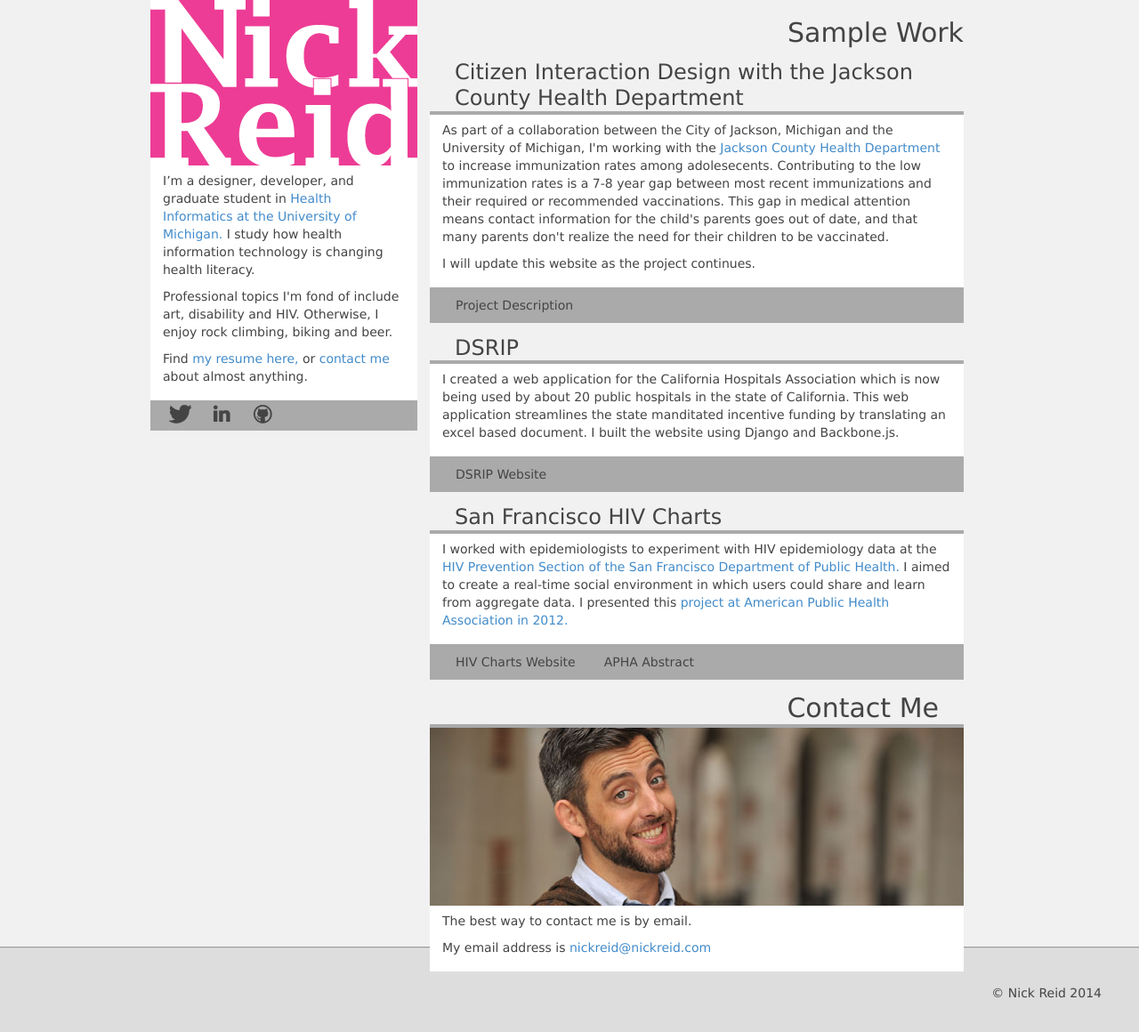
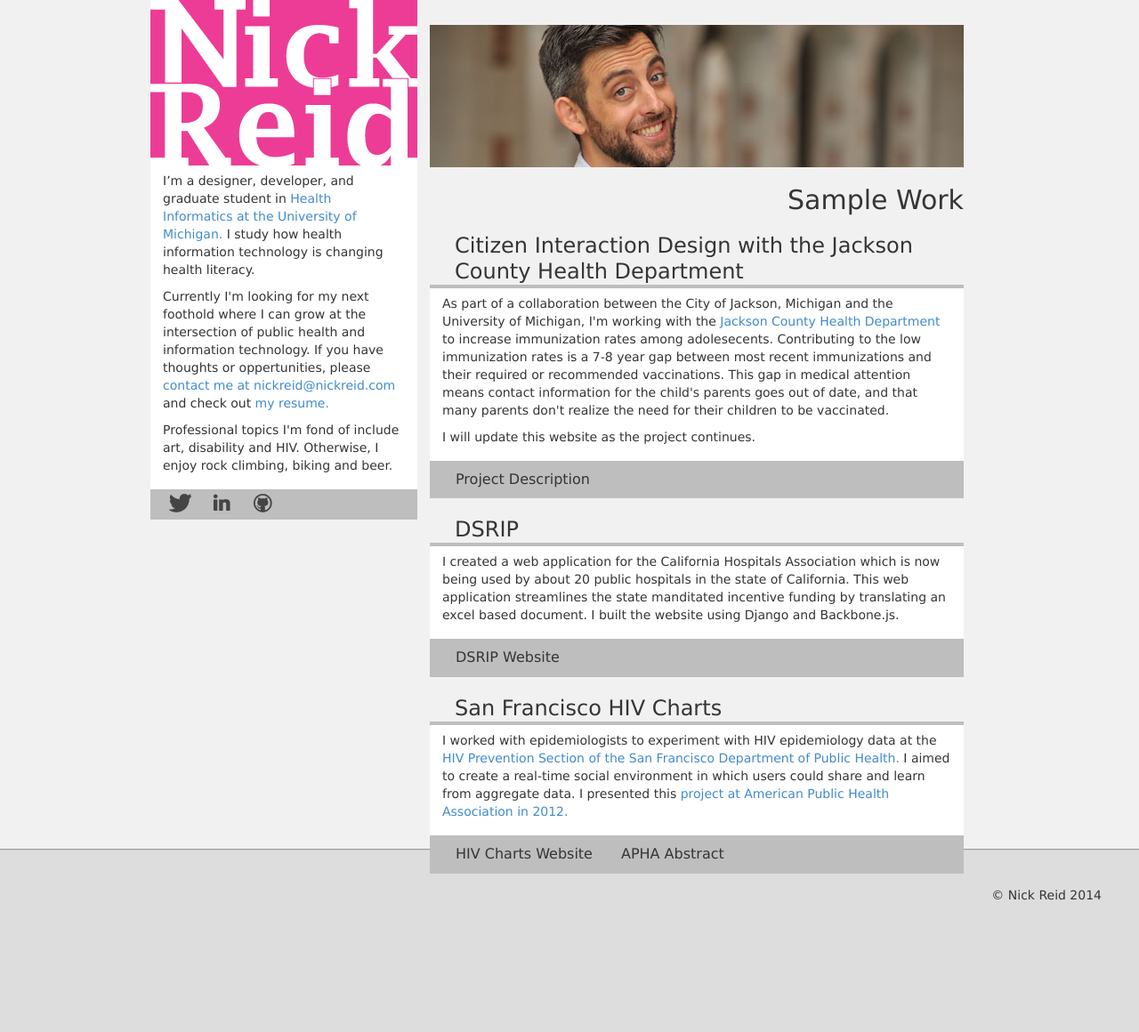
Before and after one commit to nickdotreid/nickreidcom, a website: page index.html in a window 1280 px wide. Shown: the whole page at 89% size. After the commit the page ends 1072 px from the top, so only its background shows below. Drawn offline with nearby package versions, Linux system fonts and the light colour scheme.

Commit message:
tweaked site

```diff
--- a/index.html
+++ b/index.html
@@ -23,8 +23,8 @@
                     <section class="content about">
                         <div class="content-inner inner">
                             <p>I’m a designer, developer, and graduate student in <a href="http://healthinformatics.umich.edu/">Health Informatics at the University of Michigan.</a> I study how health information technology is changing health literacy.</p>
+                            <p>Currently I'm looking for my next foothold where I can grow at the intersection of public health and information technology. If you have thoughts or oppertunities, please <a href="mailto:nickreid@nickreid.com">contact me at nickreid@nickreid.com</a> and check out <a href="nickreid-resume.pdf">my resume.</a></p>
                             <p>Professional topics I'm fond of include art, disability and HIV. Otherwise, I enjoy rock climbing, biking and beer.</p>
-                            <p>Find <a href="nickreid-resume.pdf">my resume here,</a> or <a href="#contact">contact me</a> about almost anything.</p>
                         </div>
                     </section>
                     <ul class="nav nav-pills nav-social">
@@ -34,6 +34,7 @@
                     </ul>
                 </header>
                 <div id="sample-work" class="column column-large">
+                    <div class="column-image image-nickreid"></div>
                     <h2>Sample Work</h2>
                     <div class="project section">
                         <h3 class="title"><a href="http://citizeninteraction.org/node/26">Citizen Interaction Design with the Jackson County Health Department</a></h3>
@@ -70,27 +71,6 @@
                             <li><a href="https://apha.confex.com/apha/140am/webprogram/Paper268910.html">APHA Abstract</a></li>
                         </ul>
                     </div>
-                    <!--
-                    <div id="about" class="section">
-                        <h2 class="title">About</h2>
-                        <div class="content">
-                            <div class="content-inner inner">
-                                <p>My background is in Film and art, which has slowly morphed over time to become focuses on health and health behavior design.</p>
-                                <p>At UC Berkeley, I studied Art, where I mostly made games. Towards the end of my time there I discovered public health when I met Linda Neuhauser. Prior to that I worked for Marc Davis at Yahoo! Research, studying the social uses of new media.</p>
-                            </div>
-                        </div>
-                    </div>
-                    -->
-                    <div id="contact" class="section">
-                        <h2 class="title">Contact Me</h2>
-                        <div class="section-image image-nickreid"></div>
-                        <div class="content">
-                            <div class="content-inner inner">
-                                <p>The best way to contact me is by email.</p>
-                                <p>My email address is <a href="mailto:nickreid@nickreid.com">nickreid@nickreid.com</a></p>
-                            </div>
-                        </div>
-                    </div>
                 </div>
             </div> <!-- /container -->
         </div>
--- a/less/base.less
+++ b/less/base.less
@@ -18,6 +18,7 @@ h2{
 }
 
 .nav{
+	font-size: @navFontSize;
 	a{
 		color:@fontColor;
 	}
@@ -32,12 +33,17 @@ h2{
 	color:			@fontColor;
 	.title, h2.title, h3.title{
 		margin:0px;
-		padding:0px @spaceSize*2;
+		padding:@spaceSize/2 @spaceSize*2 0px;
 		line-height:1.2em;
 		border-bottom: @borderColor @borderWidth*2 solid;
-	}
-	.title, .title a{
-		color: @fontColor;
+		&a, a{
+			color: @fontColor;
+			&:hover{
+				cursor:pointer;
+				text-decoration:none;
+				border-bottom-color:@fontColor;
+			}
+		}
 	}
 	h2.title{
 		margin-top:@spaceSize;
@@ -50,7 +56,7 @@ h2{
 	}
 }
 
-.section-image{
+.section-image, .column-image{
 	display:block;
 	margin:0px;
 	padding:0px;
@@ -59,3 +65,9 @@ h2{
 	background-position:	top left;
 	height:200px;
 }
+
+.image-nickreid{
+	background-image:		url('../img/nickreid-picture.jpg');
+	height: 160px;
+	margin-top:28px;
+}
--- a/less/variables.less
+++ b/less/variables.less
@@ -2,8 +2,9 @@
 
 @fontFamily: 	Verdana, Arial, Sans-Serif;
 @fontSize: 		14px;
+@navFontSize:	16px;
 
-@fontColor:		#444444;
+@fontColor:		#353535;
 
 @highlightColor:			#ED3C95;
 
@@ -11,7 +12,7 @@
 @sectionBackground:			@sectionBackgroundColor;
 
 @borderWidth:				2px;
-@borderColor:				#aaaaaa;
+@borderColor:				#bebebe;
 
 @topBackgroundColor:		#f1f1f1;
 
```
Also changed, not shown: css/nickreid.css.
